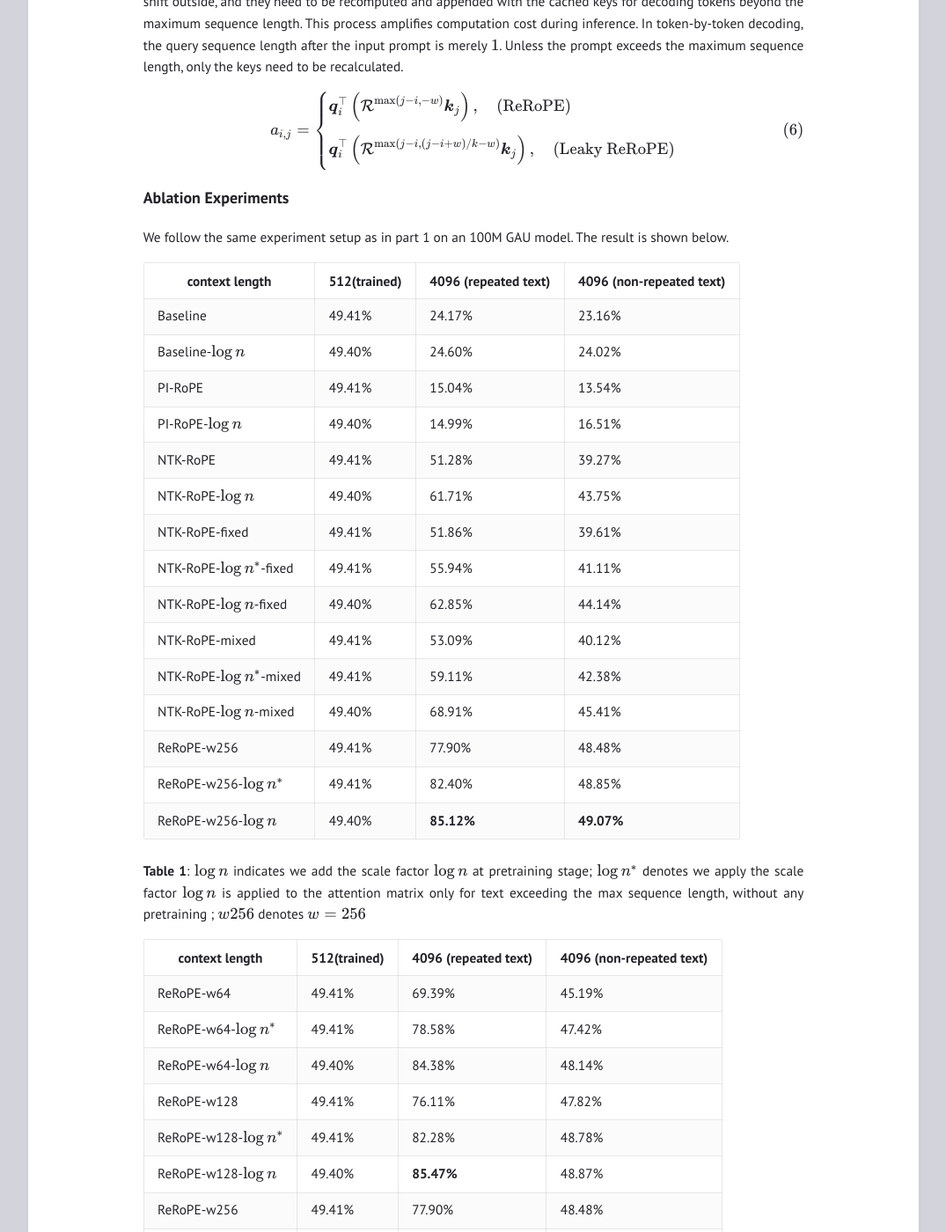
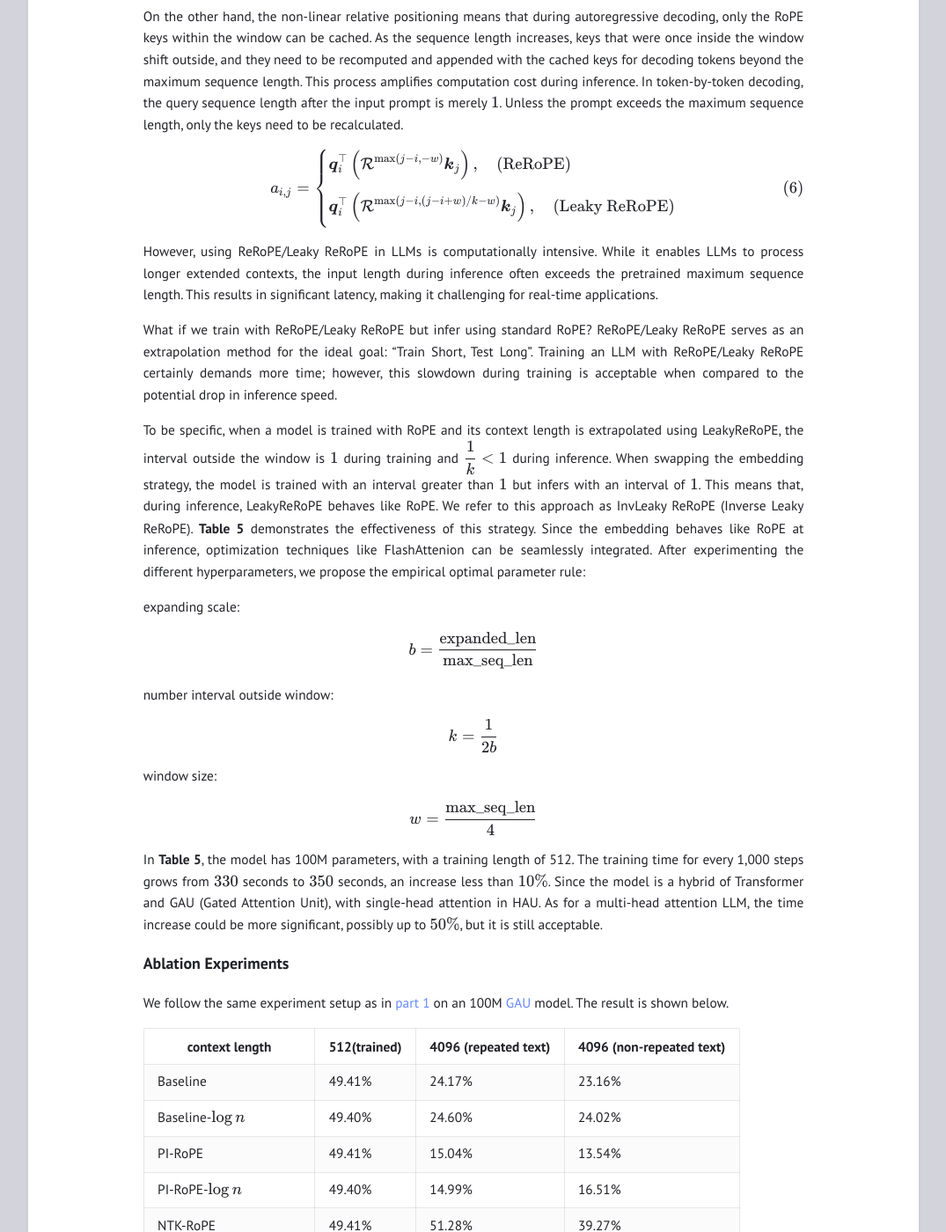
Before and after one commit to NormXU/NormXU.github.io, a Jekyll site: the page built from _posts/2023-08-16-Rethinking-Rotary-Position-Embedding-3.md, in a window 1280 px wide and 1400 px high, scrolled down 3703 px. Shown: the whole window at 88% size, without its empty margins (102-1177 px from the left). Built offline with Jekyll 4.4.1, drawn with Linux system fonts in a browser that asks for light colours; some of the changed text lies outside the part shown.

Commit message:
update experiment details

```diff
--- a/_posts/2023-08-16-Rethinking-Rotary-Position-Embedding-3.md
+++ b/_posts/2023-08-16-Rethinking-Rotary-Position-Embedding-3.md
@@ -4,7 +4,7 @@
 categories: LLM
 ---
 
-> Translated from the [post](https://kexue.fm/archives/9708), originally written in Chinese by Su, Jianlin
+> Translated from the [post](https://kexue.fm/archives/9708) and [post](https://kexue.fm/archives/9728), originally written in Chinese by Su, Jianlin
 >
 > Translated by Norm Inui
 
@@ -14,7 +14,9 @@
 
 - Experimental results reveal that ReRoPE's extrapolation capabilities, without fine-tuning, significantly surpass the previous NTK-aware Scaled RoPE
 
-- ReRoPE appears to consistently perform well across any length.
+- ReRoPE appears to consistently perform well across any length
+
+- ReRoPE significantly reduces inference speed. However, training with ReRoPE and inferring with RoPE can benefit the extrapolation ability of LLMs without sacrificing throughput in inference
 
 - Code is available [here](https://github.com/bojone/rerope)
 
@@ -23,9 +25,10 @@
 
 In a previous blog, I introduced the mixture-of-base encoding and believed we might have maxed out the potential of RoPE regarding extrapolation. It appeared we might need to explore other avenues for any further enhancement on context length. However, I remembered a method I previously set aside due to its complexity. Since we have run out of ideas, why not revisit it and see what can we learn from it? Sometimes, 'The best solution is the only solution'.
 
-Surprisingly, even though this method will increase time complexity, the experimental results are promising and even shows a potential to unlock the unlimited extrapolation ability of the language model. I can’t wait to write this article and share the method with you. Due to its similarity with the ReLU activation function, I've named this method 'ReRoPE (Rectified Rotary Position Embeddings)'
+Surprisingly, even though this method will increase time complexity, the experimental results are promising and even shows a potential to unlock the unlimited extrapolation ability of the language model. I can’t wait to write this article and share the method with you. Due to its similarity with the ReLU activation function, I've named this method **ReRoPE (Rectified Rotary Position Embeddings)**
 
 ### Background
+
 We explain in the previous blog that although RoPE is regarded as an absolute position embedding, it can inject relative positional information into the Attention matrix with a Toeplitz matrix.
 
 $$ \begin{equation} \begin{pmatrix}
@@ -59,6 +62,7 @@
 As for the NTK-aware Scaled RoPE, it cleverly distributes the “crowded” dimension across every dimension. As a result, it can get even better perplexity value without fine-tuning. However, as we mention above,  neural networks struggle with extrapolation, which explains why an extended long context model can't quite match a pretrained model with an identical max sequence length.
 
 ### Combine Interpolation and Extrapolation
+
 Let’s revisit extending methods we have through the lens of the definition of the locality. By mentioning 'locality,' we try to describe a preference of a language model when it predicts the next token, it heavily relies on the nearing tokens. Extrapolation preserves this locality since position encoding near 0s of the Toeptile matrix is unchanged, but its performance suffers due to the introduction of position encodings beyond the trained length. Although position interpolation doesn't introduce extrapolated position encodings, it harms the locality since position encoding near 0 is compressed to $$1/k$$, leading to necessary fine-tuning. On the other hand, NTK-aware Scaled RoPE combines the advantages of both methods by "high-frequency extrapolation and low-frequency interpolation". This ensures the preservation of locality without introducing new position encoding, yielding good results even without fine-tuning.
 Besides NTK Scaled RoPE, is there any other method that can realize both extrapolation and interpolation? The answer is **YES**.
 Suppose we set a window with size $$w$$, the interval between positions inside the window is $$1$$, while the interval outside the window is $$1/k$$, the Toepiltz matrix is shown as:
@@ -106,6 +110,7 @@
 $$eq(3) = \text{LeakyReLU}(eq(1))$$ and $$eq(4) = \text{ReLU}(eq(1))$$
 
 ### Computation Cost
+
 The concept of incorporating sliding windows into the input sequence is not new today and has been widely used in Attention Bias, like T5-bias, and relative position embedding. Yet, integrating a sliding window with RoPE can increase computation costs. Regarding **eq(3)** and **eq(4)**, since the values in each matrix row don't increase linearly, RoPE needs to encode twice: one for positions within the window and another for those outside. These encodings are then combined together as ReRoPE.
 
 To be specific, we compute attention scores with RoPE position encoding within the window:
@@ -131,8 +136,6 @@
     \end{cases}
   \end{equation} $$
 
-
-
 According to the equations, we can notice both ReRoPE and Leaky ReRoPE inevitably require calculating the Attention matrix twice. If you have a more efficient implementation, please feel free to contact me. Moreover, this Attention matrix cannot directly be optimized with the current flash attention implementation, leading to more computational cost.
 
 
@@ -145,8 +148,32 @@
 \end{aligned}\right.\end{equation}
 $$
 
+
+
+However, using ReRoPE/Leaky ReRoPE  in LLMs is computationally intensive. While it enables LLMs to process longer extended contexts, the input length during inference often exceeds the pretrained maximum sequence length. This results in significant latency, making it challenging for real-time applications.
+
+What if we train with ReRoPE/Leaky ReRoPE but infer using standard RoPE? ReRoPE/Leaky ReRoPE serves as an extrapolation method for the ideal goal: "Train Short, Test Long". Training an LLM with ReRoPE/Leaky ReRoPE certainly demands more time; however, this slowdown during training is acceptable when compared to the potential drop in inference speed.
+
+To be specific, when a model is trained with RoPE and its context length is extrapolated using LeakyReRoPE, the interval outside the window is  $$1$$ during training and $$\dfrac{1}{k} < 1$$ during inference. When swapping the embedding strategy, the model is trained with an interval greater than  $$1$$ but infers with an interval of $$1$$. This means that, during inference, LeakyReRoPE behaves like RoPE. We refer to this approach as InvLeaky ReRoPE (Inverse Leaky ReRoPE). **Table 5** demonstrates the effectiveness of this strategy. Since the embedding behaves like RoPE at inference, optimization techniques like FlashAttenion can be seamlessly integrated. After experimenting the different hyperparameters, we propose the empirical optimal parameter rule:
+
+expanding scale:
+
+$$b = \dfrac{\text{expanded\_len}}{\text{max\_seq\_len}}$$
+
+number interval outside window:
+
+$$k=\dfrac{1}{2 b}$$
+
+window size:
+
+$$w = \dfrac{\text{max\_seq\_len}}{4}$$
+
+In **Table 5**, the model has 100M parameters, with a training length of 512. The training time for every 1,000 steps grows from $$330$$ seconds to $$350$$ seconds, an increase less than $$10\%$$. Since the model is a hybrid of Transformer and GAU (Gated Attention Unit), with single-head attention in HAU. As for a multi-head attention LLM, the time increase could be more significant, possibly up to $$50\%$$, but it is still acceptable.
+
+
+
 ### Ablation Experiments
-We follow the same experiment setup as in part 1 on an 100M GAU model. The result is shown below.
+We follow the same experiment setup as in [part 1](https://normxu.github.io/Rethinking-Rotary-Position-Embedding/) on an 100M [GAU](https://arxiv.org/abs/2202.10447) model. The result is shown below.
 
 | context length                | 512(trained) | 4096 (repeated text) | 4096 (non-repeated text) |
 | ----------------------------- | ------------ | -------------------- | ------------------------ |
@@ -166,7 +193,7 @@
 | ReRoPE-w256-$$\log n^{*}$$    | 49.41%       | 82.40%               | 48.85%                   |
 | ReRoPE-w256-$$\log n$$        | 49.40%       | **85.12%**           | **49.07%**               |
 
-**Table 1**: $$\log n$$ indicates we add the scale factor $$\log n$$ at pretraining stage; $$\log n^{*}$$ denotes we apply the scale factor $$\log n$$ is applied to the attention matrix only for text exceeding the max sequence length, without any pretraining ; $$w256$$ denotes $$w=256$$
+**Table 1**: the average accuracy of predicting next token to match the ground-truth next token given previous context. The experiment is based on a hybrid Transformer-GAU (Gated Attention Unit) model with a size of 100M parameters. $$\log n$$ indicates we add the scale factor $$\log n$$ at pretraining stage; $$\log n^{*}$$ denotes we apply the scale factor $$\log n$$ is applied to the attention matrix only for text exceeding the max sequence length, without any pretraining ; $$w256$$ denotes $$w=256$$
 
 
 
@@ -188,7 +215,7 @@
 | ReRoPE-w512-$$\log n^{*}$$ | 49.41%       |     7.08%                 |          8.25%                |
 | ReRoPE-w512-$$\log n$$     | 49.40%       |      15.84%                |        10.83%                  |
 
-**Table 2**: ablation on window size of ReRoPE
+**Table 2**: Ablation on window size of ReRoPE; experiment setting is the same as **Table 1**
 
 From **Table 2**, we can learn $$w$$ is robust to the performance; the optimal **w** is $$1/4$$ to $$1/2$$ of the pretraining max sequence length.
 
@@ -207,7 +234,7 @@
 | Leaky-ReRoPE-w256-k16-$$\log n$$ |   49.40%           |      83.59%                |       48.87%                   |
 | Leaky-ReRoPE-w256-k8-$$\log n$$  |   49.40%           |      69.80%                |       45.72%                   |
 
-**Table 3**: ablation on interval $$k$$ of Leaky ReRoPE and ReRoPE
+**Table 3**: Ablation on interval $$k$$ of Leaky ReRoPE and ReRoPE; experiment setting is the same as **Table 1**
 
 From **Table 3**: Fine-tuned Leaky ReRoPE, as a generalization of ReRoPE, might slightly surpass ReRoPE's performance, though the gains are minimal. When setting $$k$$ to a finite value, there's an inherent limitation on the maximum length it can manage. Since predicting the length LLM will generate in advance is impossible, we usually set a large value for $$k$$. However, even with a sufficiently large $$k$$, a siginificant long input could severely degrade performance due to position encoding surpassing the trained length. While ReRoPE doesn't have such an issue. In practical applications, fine-tuned Leaky ReRoPE may not be as universally adaptable as ReRoPE.
 
@@ -225,6 +252,28 @@
 
 
 
+
+| context length                | 512(trained) | 4096 (repeated text) | 4096 (non-repeated text) |
+| ----------------------------- | ------------ | -------------------- |--------------------------|
+| Baseline                      | 49.41%       | 24.17%               | 23.16%                   |
+| Baseline-$$\log n$$           | 49.40%       | 24.60%               | 24.02%                   |
+| NTK-RoPE-fixed                | 49.41%       | 51.86%               | 39.61%                   |
+| NTK-RoPE-$$\log n^{*}$$-fixed | 49.41%       | 55.94%               | 41.11%                   |
+| NTK-RoPE-$$\log n$$-fixed     | 49.40%       | 62.85%               | 44.14%                   |
+| NTK-RoPE-mixed                | 49.41%       | 53.09%               | 40.12%                   |
+| NTK-RoPE-$$\log n^{*}$$-mixed | 49.41%       | 59.11%               | 42.38%                   |
+| NTK-RoPE-$$\log n$$-mixed     | 49.40%       | 68.91%               | 45.41%                   |
+| ReRoPE-w256                   | 49.41%       | 77.90%               | 48.48%                   |
+| ReRoPE-w256-$$\log n^{*}$$    | 49.41%       | 82.40%               | 48.85%                   |
+| ReRoPE-w256-$$\log n$$        | 49.40%       | **85.12%**           | **49.07%**               |
+| InvLeaky ReRoPE-w128-$$\log n$$        | 49.38%       | 82.25%           | 48.32%                   |
+| InvLeaky ReRoPE-w128-b8-$$\log n$$        | 49.62%       | 81.15%           | 48.85%                   |
+
+**Table 5**: Experiment setting is the same as **Table 1**； b8: replace the RoPE base from $$10000$$ to $$80000$$; InvLeaky ReRoPE is inferior to ReRoPE, but still promising compared to vanilla NTK-RoPE
+
+
+
+
 The ReRoPE and Leaky ReRoPE codes can be found here. Feel free to play with it.
 
 > **Github: [https://github.com/bojone/rerope](https://github.com/bojone/rerope)**
```
